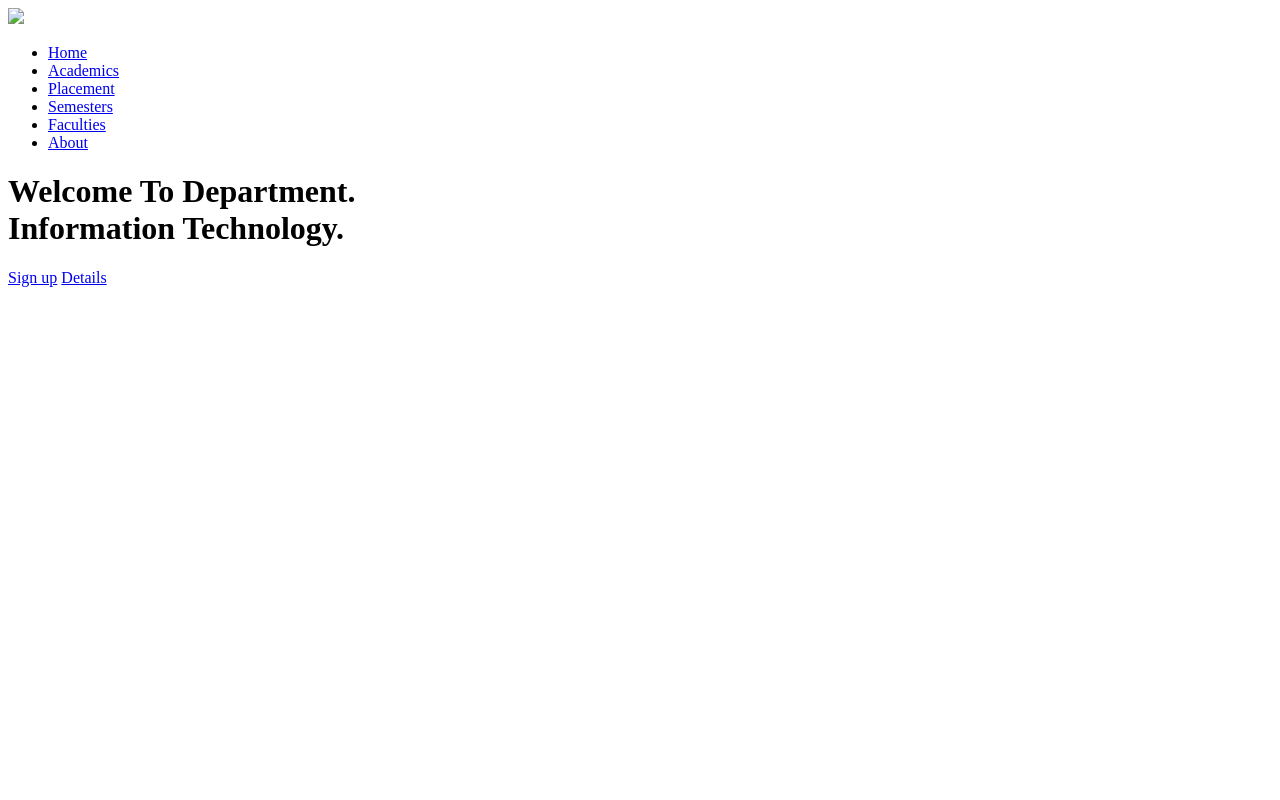
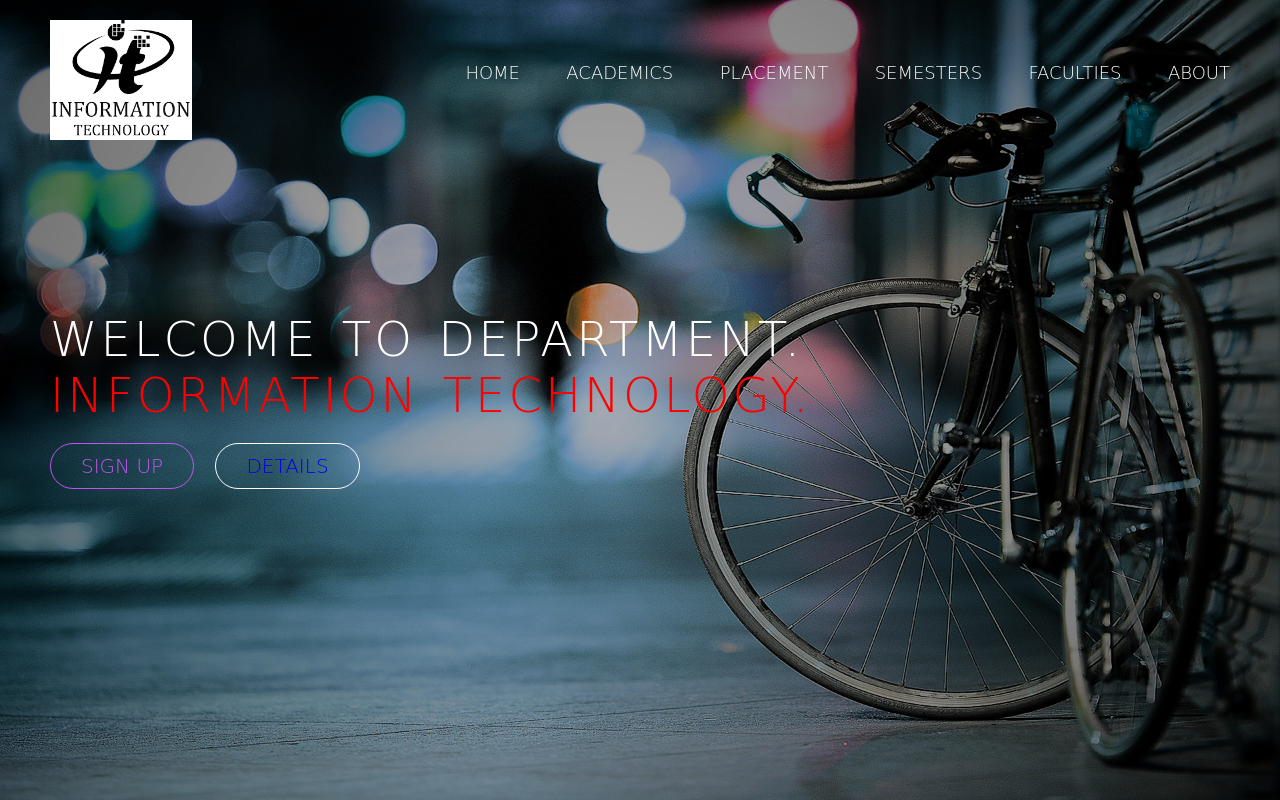
Before and after one commit to akbaranwal/department_website, a plain HTML site: page index.html in a window 1280 px wide. Drawn offline with nearby package versions, Linux system fonts and the light colour scheme; files whose address does not match are found by name; a web font is replaced by a local one.

Commit message:
Update index.html

```diff
--- a/index.html
+++ b/index.html
@@ -2,7 +2,7 @@
 <html>
 <head>
 	<title>Dept. Of Information Technology</title>
-	<link rel="stylesheet" type="text/css" href="CSS\style.css">
+	<link rel="stylesheet" type="text/css" href="style.css">
 	<link href="https://fonts.googleapis.com/css?family=Flamenco" rel="stylesheet">
 	 <link rel="stylesheet" href="https://cdnjs.cloudflare.com/ajax/libs/animate.css/3.5.2/animate.min.css">
 </head>
@@ -11,7 +11,7 @@
 	<header>
 		<nav>
 			<div class="row clearfix">
-			   <img src="image\images.png" class="logo">
+			   <img src="images.png" class="logo">
 
 			   <ul class="main-nav animated slideInDown">
 				<li><a href="#">Home</a></li>
```
